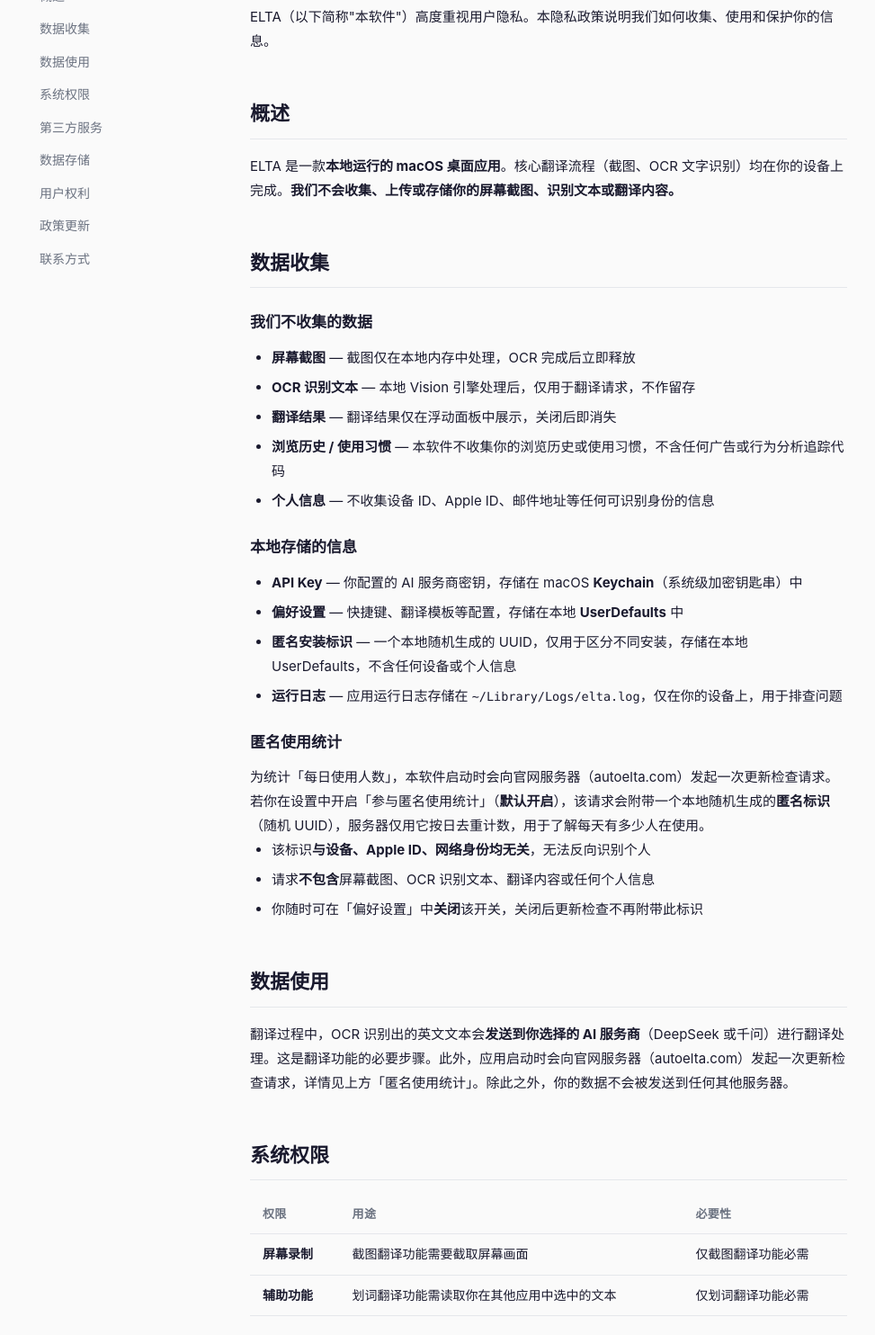
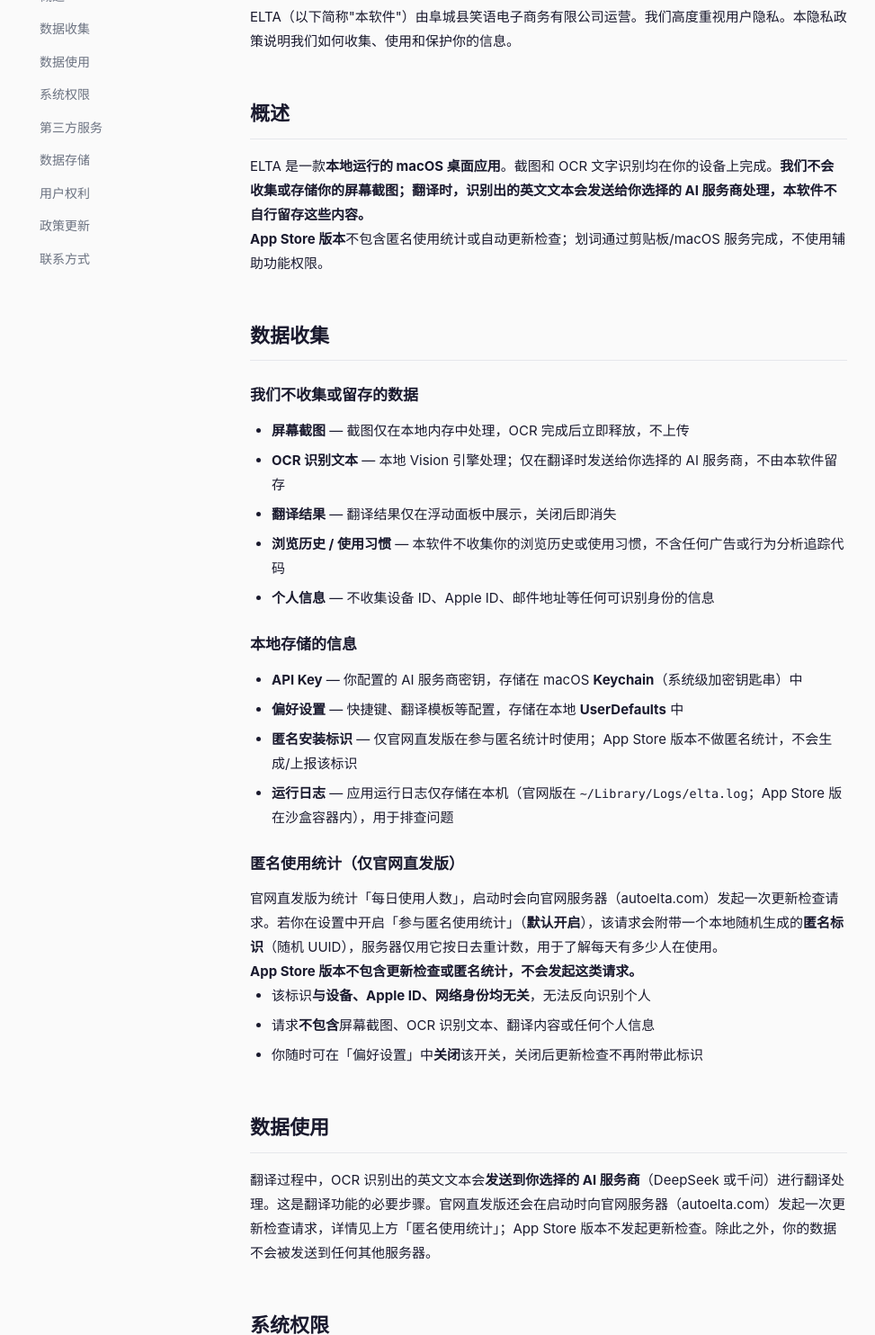
Before and after one commit to liuxiaominglove/elta, a plain HTML site: page website/privacy.html in a window 1280 px wide. Shown: the part 156-1640 px from the top of the page at 90% size, without its empty margins (154-1127 px from the left). Drawn offline with Linux system fonts and the light colour scheme.

Commit message:
feat(website): 增加公司运营主体与 App Store 隐私说明
- 页脚/隐私页加公司名与 support@autoelta.com
- 移除个人 QQ 邮箱，补充 App Store 版本无统计/无辅助功能说明
- sw 缓存版本 bump 到 v4

```diff
--- a/website/privacy.html
+++ b/website/privacy.html
@@ -47,20 +47,21 @@
 
   <main class="doc-main">
     <h1>隐私政策</h1>
-    <p class="doc-intro">ELTA（以下简称"本软件"）高度重视用户隐私。本隐私政策说明我们如何收集、使用和保护你的信息。</p>
+    <p class="doc-intro">ELTA（以下简称"本软件"）由阜城县笑语电子商务有限公司运营。我们高度重视用户隐私。本隐私政策说明我们如何收集、使用和保护你的信息。</p>
 
     <section id="overview">
       <h2>概述</h2>
-      <p>ELTA 是一款<strong>本地运行的 macOS 桌面应用</strong>。核心翻译流程（截图、OCR 文字识别）均在你的设备上完成。<strong>我们不会收集、上传或存储你的屏幕截图、识别文本或翻译内容。</strong></p>
+      <p>ELTA 是一款<strong>本地运行的 macOS 桌面应用</strong>。截图和 OCR 文字识别均在你的设备上完成。<strong>我们不会收集或存储你的屏幕截图；翻译时，识别出的英文文本会发送给你选择的 AI 服务商处理，本软件不自行留存这些内容。</strong></p>
+      <p><strong>App Store 版本</strong>不包含匿名使用统计或自动更新检查；划词通过剪贴板/macOS 服务完成，不使用辅助功能权限。</p>
     </section>
 
     <section id="data-collection">
       <h2>数据收集</h2>
 
-      <h3>我们不收集的数据</h3>
+      <h3>我们不收集或留存的数据</h3>
       <ul>
-        <li><strong>屏幕截图</strong> — 截图仅在本地内存中处理，OCR 完成后立即释放</li>
-        <li><strong>OCR 识别文本</strong> — 本地 Vision 引擎处理后，仅用于翻译请求，不作留存</li>
+        <li><strong>屏幕截图</strong> — 截图仅在本地内存中处理，OCR 完成后立即释放，不上传</li>
+        <li><strong>OCR 识别文本</strong> — 本地 Vision 引擎处理；仅在翻译时发送给你选择的 AI 服务商，不由本软件留存</li>
         <li><strong>翻译结果</strong> — 翻译结果仅在浮动面板中展示，关闭后即消失</li>
         <li><strong>浏览历史 / 使用习惯</strong> — 本软件不收集你的浏览历史或使用习惯，不含任何广告或行为分析追踪代码</li>
         <li><strong>个人信息</strong> — 不收集设备 ID、Apple ID、邮件地址等任何可识别身份的信息</li>
@@ -70,12 +71,13 @@
       <ul>
         <li><strong>API Key</strong> — 你配置的 AI 服务商密钥，存储在 macOS <strong>Keychain</strong>（系统级加密钥匙串）中</li>
         <li><strong>偏好设置</strong> — 快捷键、翻译模板等配置，存储在本地 <strong>UserDefaults</strong> 中</li>
-        <li><strong>匿名安装标识</strong> — 一个本地随机生成的 UUID，仅用于区分不同安装，存储在本地 UserDefaults，不含任何设备或个人信息</li>
-        <li><strong>运行日志</strong> — 应用运行日志存储在 <code>~/Library/Logs/elta.log</code>，仅在你的设备上，用于排查问题</li>
+        <li><strong>匿名安装标识</strong> — 仅官网直发版在参与匿名统计时使用；App Store 版本不做匿名统计，不会生成/上报该标识</li>
+        <li><strong>运行日志</strong> — 应用运行日志仅存储在本机（官网版在 <code>~/Library/Logs/elta.log</code>；App Store 版在沙盒容器内），用于排查问题</li>
       </ul>
 
-      <h3>匿名使用统计</h3>
-      <p>为统计「每日使用人数」，本软件启动时会向官网服务器（autoelta.com）发起一次更新检查请求。若你在设置中开启「参与匿名使用统计」（<strong>默认开启</strong>），该请求会附带一个本地随机生成的<strong>匿名标识</strong>（随机 UUID），服务器仅用它按日去重计数，用于了解每天有多少人在使用。</p>
+      <h3>匿名使用统计（仅官网直发版）</h3>
+      <p>官网直发版为统计「每日使用人数」，启动时会向官网服务器（autoelta.com）发起一次更新检查请求。若你在设置中开启「参与匿名使用统计」（<strong>默认开启</strong>），该请求会附带一个本地随机生成的<strong>匿名标识</strong>（随机 UUID），服务器仅用它按日去重计数，用于了解每天有多少人在使用。</p>
+      <p><strong>App Store 版本不包含更新检查或匿名统计，不会发起这类请求。</strong></p>
       <ul>
         <li>该标识<strong>与设备、Apple ID、网络身份均无关</strong>，无法反向识别个人</li>
         <li>请求<strong>不包含</strong>屏幕截图、OCR 识别文本、翻译内容或任何个人信息</li>
@@ -85,7 +87,7 @@
 
     <section id="data-usage">
       <h2>数据使用</h2>
-      <p>翻译过程中，OCR 识别出的英文文本会<strong>发送到你选择的 AI 服务商</strong>（DeepSeek 或千问）进行翻译处理。这是翻译功能的必要步骤。此外，应用启动时会向官网服务器（autoelta.com）发起一次更新检查请求，详情见上方「匿名使用统计」。除此之外，你的数据不会被发送到任何其他服务器。</p>
+      <p>翻译过程中，OCR 识别出的英文文本会<strong>发送到你选择的 AI 服务商</strong>（DeepSeek 或千问）进行翻译处理。这是翻译功能的必要步骤。官网直发版还会在启动时向官网服务器（autoelta.com）发起一次更新检查请求，详情见上方「匿名使用统计」；App Store 版本不发起更新检查。除此之外，你的数据不会被发送到任何其他服务器。</p>
     </section>
 
     <section id="permissions">
@@ -102,8 +104,8 @@
           </tr>
           <tr>
             <td><strong>辅助功能</strong></td>
-            <td>划词翻译功能需读取你在其他应用中选中的文本</td>
-            <td>仅划词翻译功能必需</td>
+            <td>仅官网直发版的划词翻译使用，用于读取其他应用中选中的文本；App Store 版不使用辅助功能，改用剪贴板/服务</td>
+            <td>仅官网直发版划词功能必需</td>
           </tr>
         </tbody>
       </table>
@@ -141,22 +143,23 @@
       <p>由于本软件几乎不在本地以外存储数据：</p>
       <ul>
         <li>你可以随时在偏好设置中<strong>查看、修改或删除</strong>你的 API Key 和配置</li>
-        <li>你可以随时在系统设置中<strong>撤销</strong>屏幕录制和辅助功能权限</li>
+        <li>你可以随时在系统设置中<strong>撤销</strong>屏幕录制权限（官网直发版还包括辅助功能权限）</li>
       </ul>
     </section>
 
     <section id="changes">
       <h2>政策更新</h2>
       <p>我们可能会不时更新本隐私政策。更新后的政策将发布在本页面，重大变更会通过应用更新日志或网站公告通知。</p>
-      <p>最后更新日期：2026年8月25日</p>
+      <p>最后更新日期：2026年10月24日</p>
     </section>
 
     <section id="contact">
       <h2>联系方式</h2>
+      <p>运营者：阜城县笑语电子商务有限公司</p>
       <p>如果你对本隐私政策有任何疑问或建议，请通过以下方式联系我们：</p>
       <ul>
+        <li>发送邮件至 <a href="mailto:support@autoelta.com">support@autoelta.com</a></li>
         <li>在 <a href="https://github.com/liuxiaominglove/elta/issues" target="_blank" rel="noopener">GitHub Issues</a> 提交问题</li>
-        <li>发送邮件至 <a href="mailto:1959624534@qq.com">1959624534@qq.com</a></li>
       </ul>
     </section>
 
@@ -173,7 +176,7 @@
       <a href="/privacy">隐私政策</a>
       <a href="https://github.com/liuxiaominglove/elta" target="_blank" rel="noopener">GitHub</a>
     </div>
-    <p class="footer-copy">ELTA v5.5.5 · 完全免费 · macOS 13.0+</p>
+    <p class="footer-copy">ELTA v5.5.5 · 完全免费 · macOS 13.0+<br>© 2026 阜城县笑语电子商务有限公司<br>本网站由阜城县笑语电子商务有限公司运营 · <a href="mailto:support@autoelta.com">support@autoelta.com</a></p>
   </div>
   <div class="footer-beian">
     <a href="https://beian.miit.gov.cn/" rel="noreferrer" target="_blank">冀ICP备2026030538号-1</a>
--- a/website/sw.js
+++ b/website/sw.js
@@ -1,4 +1,4 @@
-const CACHE = "elta-v3";
+const CACHE = "elta-v4";
 const ASSETS = [
   "/",
   "/docs",
```
Also changed, not shown: website/404.html (+1 -1 lines), website/LICENSE.html (+1 -1 lines), website/docs.html (+3 -3 lines), website/index.html (+1 -1 lines), website/install.html (+1 -1 lines).
